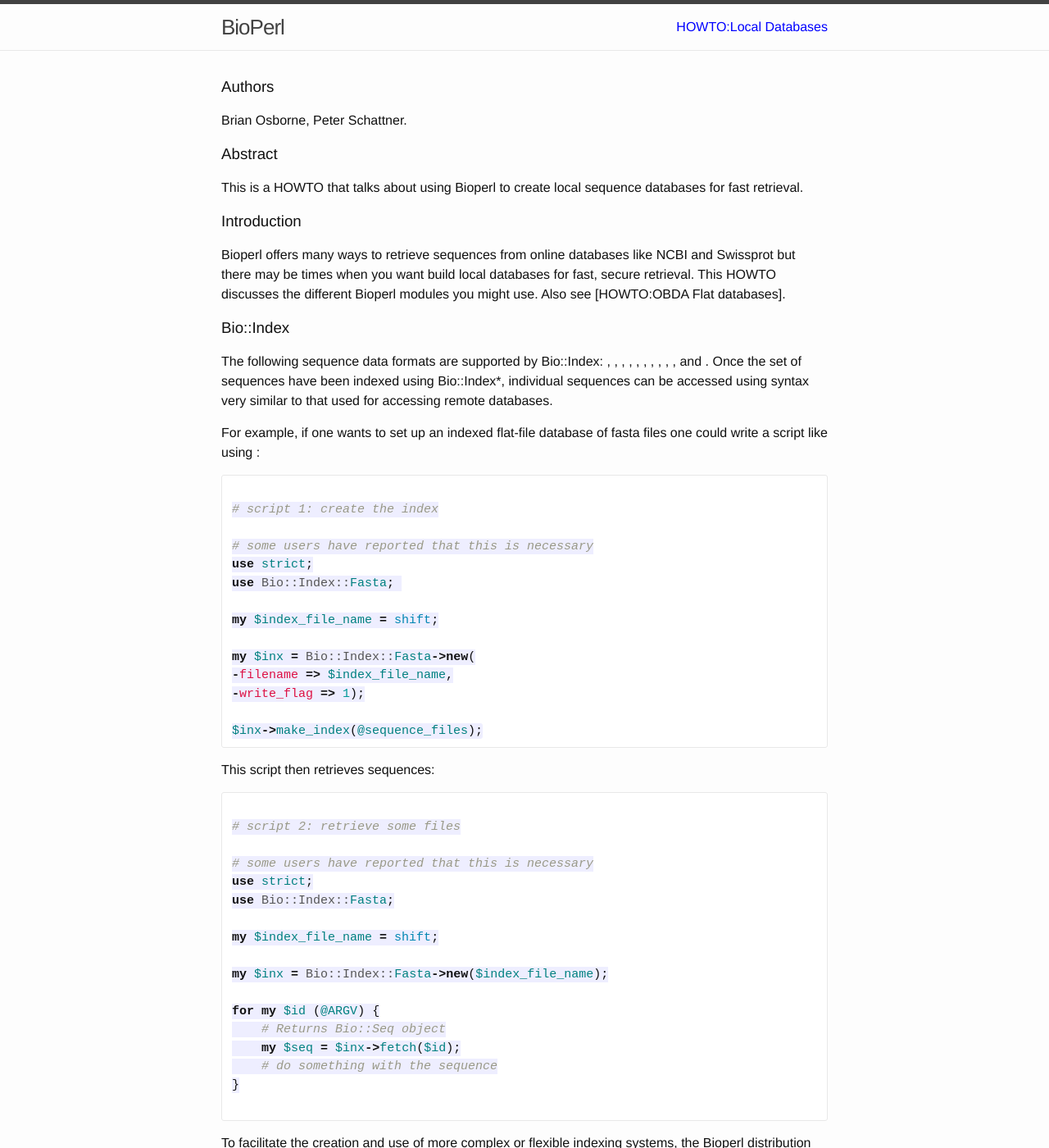
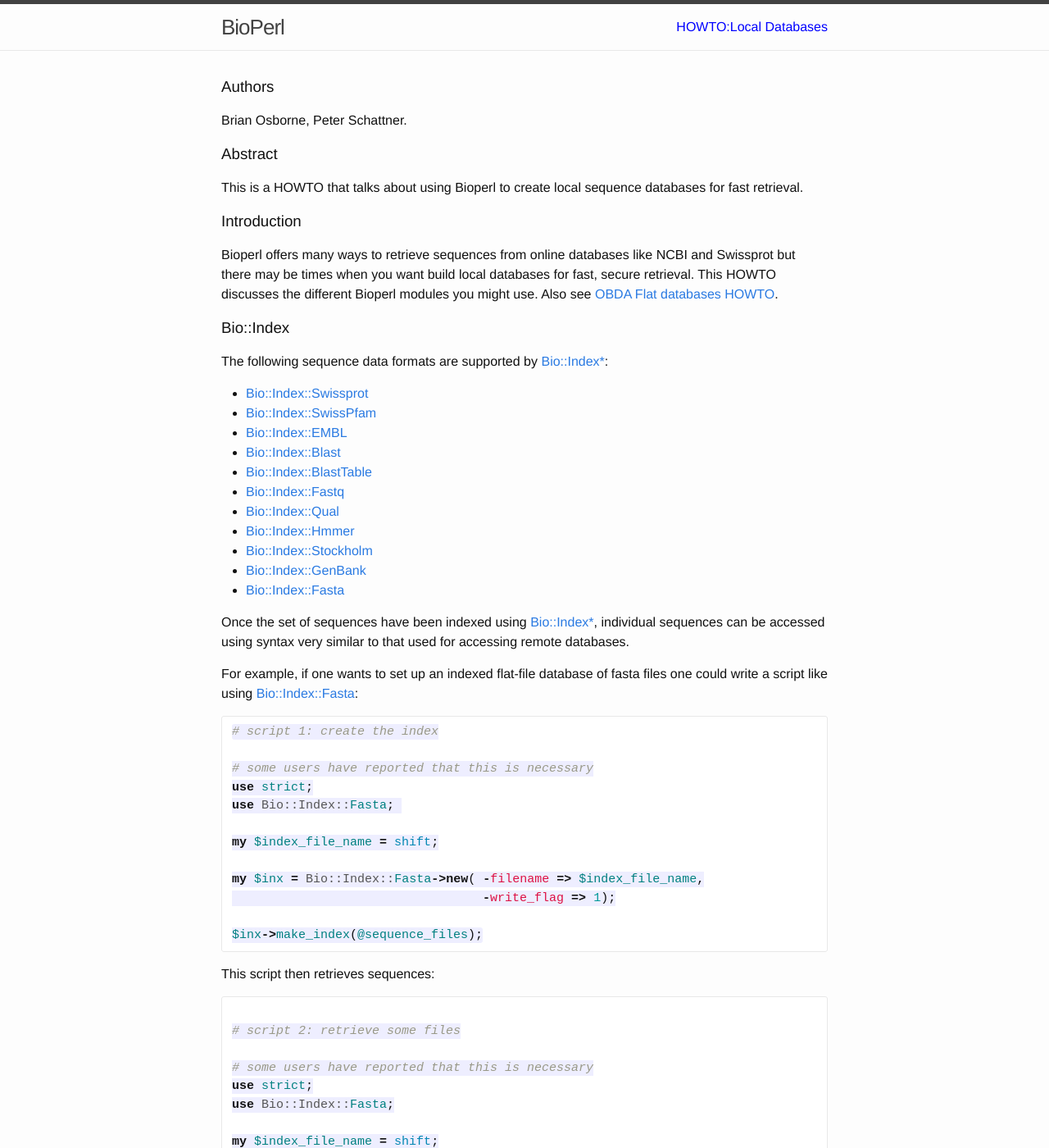
Before and after one commit to bioperl/bioperl.github.io, a Jekyll site: the page built from howtos/Local_Databases.md, in a window 1280 px wide and 1400 px high. Shown: the whole window at 82% size. Built offline with Jekyll 4.4.1, drawn with Linux system fonts in a browser that asks for light colours; Markdown is read by kramdown in place of the engine named in the settings; some of the changed text lies outside the part shown.

Commit message:
Local Databases is done

````diff
--- a/howtos/Local_Databases.md
+++ b/howtos/Local_Databases.md
@@ -13,16 +13,29 @@ This is a HOWTO that talks about using Bioperl to create local sequence database
 
 ### Introduction
 
-Bioperl offers many ways to retrieve sequences from online databases like NCBI and Swissprot but there may be times when you want build local databases for fast, secure retrieval. This HOWTO discusses the different Bioperl modules you might use. Also see [HOWTO:OBDA Flat databases].
+Bioperl offers many ways to retrieve sequences from online databases like NCBI and Swissprot but there may be times when you want build local databases for fast, secure retrieval. This HOWTO discusses the different Bioperl modules you might use. Also see [OBDA Flat databases HOWTO](OBDA_Flat_databases.html).
 
 ### Bio::Index
 
-The following sequence data formats are supported by Bio::Index: , , , , , , , , , , and . Once the set of sequences have been indexed using Bio::Index\*, individual sequences can be accessed using syntax very similar to that used for accessing remote databases.
+The following sequence data formats are supported by [Bio::Index*](http://search.cpan.org/search?query=Bio::Index):
 
-For example, if one wants to set up an indexed flat-file database of fasta files one could write a script like using :
+* [Bio::Index::Swissprot](https://metacpan.org/pod/Bio::Index::Swissprot)
+* [Bio::Index::SwissPfam](https://metacpan.org/pod/Bio::Index::SwissPfam)
+* [Bio::Index::EMBL](https://metacpan.org/pod/Bio::Index::EMBL)
+* [Bio::Index::Blast](https://metacpan.org/pod/Bio::Index::Blast)
+* [Bio::Index::BlastTable](https://metacpan.org/pod/Bio::Index::BlastTable)
+* [Bio::Index::Fastq](https://metacpan.org/pod/Bio::Index::Fastq)
+* [Bio::Index::Qual](https://metacpan.org/pod/Bio::Index::Qual)
+* [Bio::Index::Hmmer](https://metacpan.org/pod/Bio::Index::Hmmer)
+* [Bio::Index::Stockholm](https://metacpan.org/pod/Bio::Index::Stockholm)
+* [Bio::Index::GenBank](https://metacpan.org/pod/Bio::Index::GenBank)
+* [Bio::Index::Fasta](https://metacpan.org/pod/Bio::Index::Fasta)
+
+Once the set of sequences have been indexed using [Bio::Index*](http://search.cpan.org/search?query=Bio::Index), individual sequences can be accessed using syntax very similar to that used for accessing remote databases.
+
+For example, if one wants to set up an indexed flat-file database of fasta files one could write a script like using [Bio::Index::Fasta](https://metacpan.org/pod/Bio::Index::Fasta):
 
 ```perl
-
 # script 1: create the index
 
 # some users have reported that this is necessary
@@ -31,9 +44,8 @@ use Bio::Index::Fasta;
 
 my $index_file_name = shift;
 
-my $inx = Bio::Index::Fasta->new(
--filename => $index_file_name,
--write_flag => 1);
+my $inx = Bio::Index::Fasta->new( -filename => $index_file_name,
+                                  -write_flag => 1);
 
 $inx->make_index(@sequence_files);
 ```
@@ -60,32 +72,44 @@ for my $id (@ARGV) {
 
 ```
 
-To facilitate the creation and use of more complex or flexible indexing systems, the Bioperl distribution includes two sample scripts in the scripts/index directory, bp_index.PLS and bp_fetch.PLS. These scripts can be used as templates to develop customized local data-file indexing systems.
+To facilitate the creation and use of more complex or flexible indexing systems, the Bioperl distribution includes two sample scripts in the *scripts/index* directory, *bp_index.PLS* and *bp_fetch.PLS*. These scripts can be used as templates to develop customized local data-file indexing systems.
 
 ### Bio::DB::Fasta
 
-Bioperl also supplies as a means to index and query Fasta format files. It's similar in spirit to but offers more methods, e.g.
+Bioperl also supplies as a means to index and query Fasta format files. It's similar in spirit to [Bio::Index*](http://search.cpan.org/search?query=Bio::Index) but has additional methods and has the ability to retrieve subsequences, great for long sequences:
 
 ```perl
 
 use strict;
 use Bio::DB::Fasta;
 
+my $id = 'CHROMOSOME_I';
+my $file = "arabidopsis.fa"
+
 my $db = Bio::DB::Fasta->new($file);
+my @ids = $db->get_all_primary_ids;
+
 # get a sequence as string
 my $seqstring = $db->seq($id);
+
 # get a PrimarySeq obj
 my $seqobj = $db->get_Seq_by_id($id);
+
 # get the header, or description line
 my $desc = $db->header($id);
+my $alphabet = $db->alphabet($id);
 
+# Get subsequences and length
+my $seqstr   = $db->seq($id, 4_000_000 => 4_100_000);
+my $revseq   = $db->seq($id, 4_100_000 => 4_000_000);
+my $length   = $db->length($id);
 ```
 
-See for more information on this fully-featured module.
+See [Bio::DB::Fasta](https://metacpan.org/pod/Bio::DB::Fasta) for more information.
 
 ### Indexing using a specific substring
 
-Both modules also offer the user the ability to designate a specific string within the fasta header as the desired id, such as the gi number within the string "gi|4556644|gb|X45555". Consider the following fasta-formatted sequence, in "test.fa":
+Both modules also offer the user the ability to designate a specific string within the fasta header as the desired id, such as the gi number within the string *gi|4556644|gb|X45555*. Consider the following fasta-formatted sequence, in *test.fa*:
 
 ```
 >gi|523232|emb|AAC12345|sp|D12567 titin fragment
@@ -96,7 +120,6 @@ GHGHHRTYSALWWPPLKJHGSKHFILCVKVSWLAKKERTYIPKKILLMMGGWWAAWWWI
 By default and will use the first "word" they encounter in the fasta header as the retrieval key, in this case "gi|523232|emb|AAC12345|sp|D12567". What would be more useful as a key would be a single id. The code below will index the "test.fa" file and create an index file called "test.fa.idx" where the keys are the Swissprot, or "sp", identifiers.
 
 ```perl
-
 $ENV{BIOPERL_INDEX_TYPE} = "SDBM_File";
 
 #look for the index in the current directory
@@ -105,7 +128,7 @@ $ENV{BIOPERL_INDEX} = ".";
 
 my $file_name = "test.fa";
 my $inx = Bio::Index::Fasta->new( -filename => $file_name . ".idx",
-write_flag => 1 );
+                                  -write_flag => 1 );
 
 # pass a reference to the critical function to the Bio::Index object
 $inx->id_parser(&get_id);
@@ -119,16 +142,13 @@ sub get_id {
     $header =~ /^>.*sp|([A-Z]d{5}b)/;
     $1;
 }
-
 ```
 
 Here is how you would retrieve the sequence, as a object:
 
 ```perl
-
 my $seq = $inx->fetch("D12567");
 print $seq->seq;
-
 ```
 
 What if you wanted to retrieve a sequence using either a Swissprot id or a gi number and the fasta header was actually a concatenation of headers with multiple gi's and Swissprots?
@@ -140,21 +160,19 @@ What if you wanted to retrieve a sequence using either a Swissprot id or a gi nu
 Modify the function that's passed to the id_parser() method:
 
 ```perl
-
 sub get_id {
     my $header = shift;
     my (@sps) = $header =~ /^>.*sp|([A-Z]d{5})/g;
     my (@gis) = $header =~ /gi|(d+)/g;
     return (@sps,@gis);
 }
-
 ```
 
 The module uses the same principle, but the syntax is slightly different, for example:
 
 ```perl
 
-my $db = Bio::DB::Fasta->new('test.fa', -makeid=>&make_my_id);
+my $db = Bio::DB::Fasta->new('test.fa', -makeid => &make_my_id);
 my $seqobj = $db->get_Seq_by_id($id);
 
 sub make_my_id {
@@ -167,4 +185,4 @@ sub make_my_id {
 
 ### Storing sequences in a relational database
 
-The core Bioperl package does not support accessing sequences and data stored in relational databases but this capability is available in the [Bioperl-db] package.'
+The core Bioperl package does not support accessing sequences and data stored in relational databases but this capability is available in the [Bioperl-db](https://github.com/bioperl/bioperl-db) package.
````
Also changed, not shown: howtos/index.html (+5 -2 lines).
